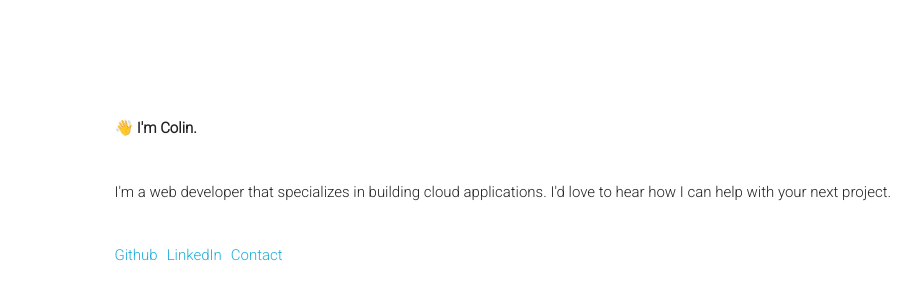
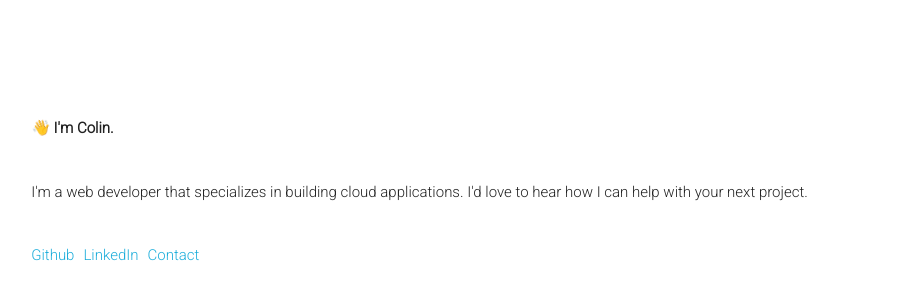
Before and after one commit to colincromar/colincromardotcom, a plain HTML site: page index.html in a window 1280 px wide. Shown: the part 124-424 px from the top of the page, without its empty margins (212-1130 px from the left). Drawn offline with Linux system fonts and the light colour scheme.

Commit message:
fix offset

```diff
--- a/index.html
+++ b/index.html
@@ -16,7 +16,7 @@
     <div class='container'>
       <div class='main-body'>
         <div class='row'>
-          <div class='ten columns offset-by-two main'>
+          <div class='ten columns offset-by-one main'>
             <p class='new-line'><span class='wave'>👋</span> <b>I'm Colin.</b></p>
             <p class='new-line'>I'm a web developer that specializes in building cloud applications. I'd love to hear how I can help with your next project.</p>
 
```
